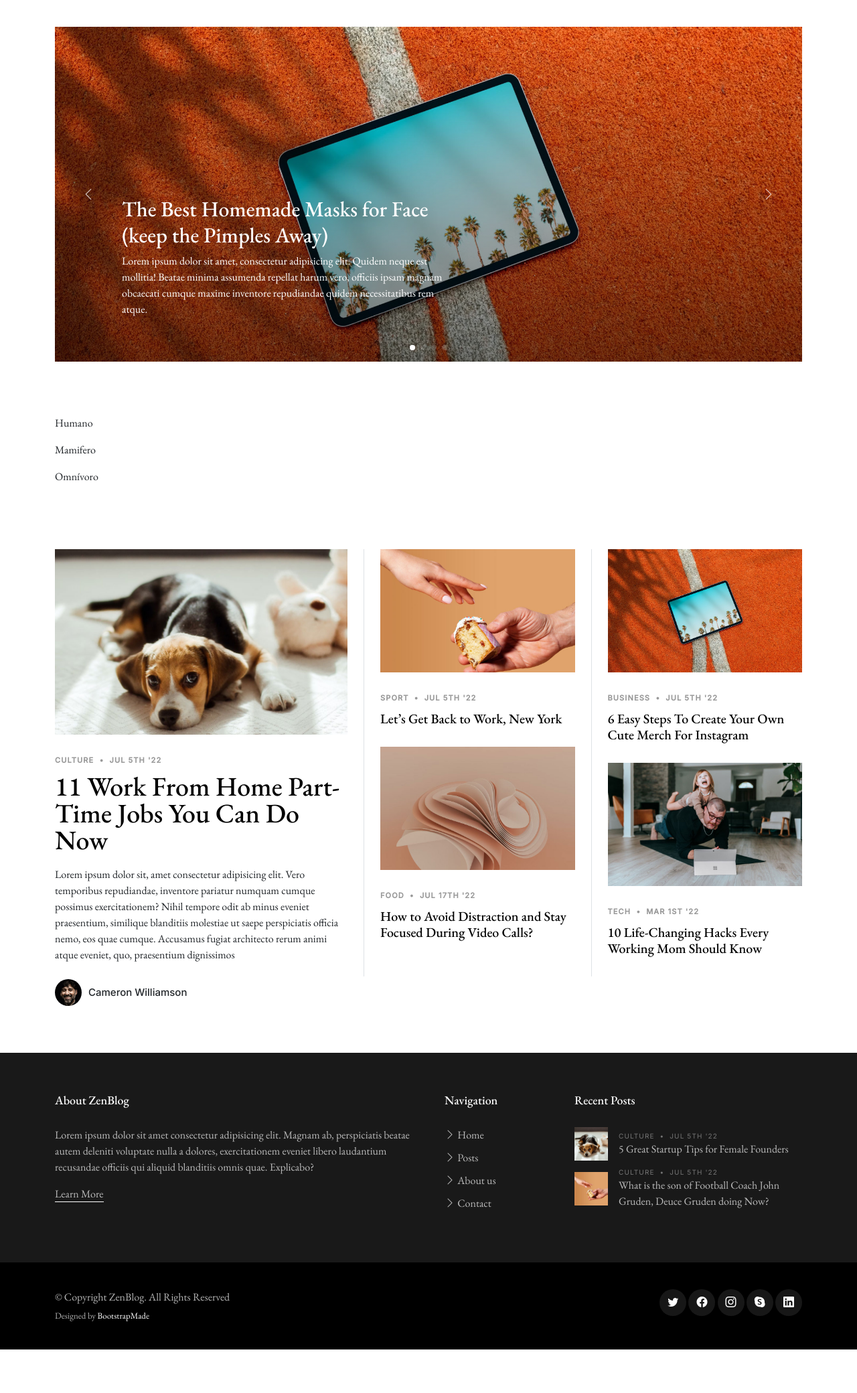
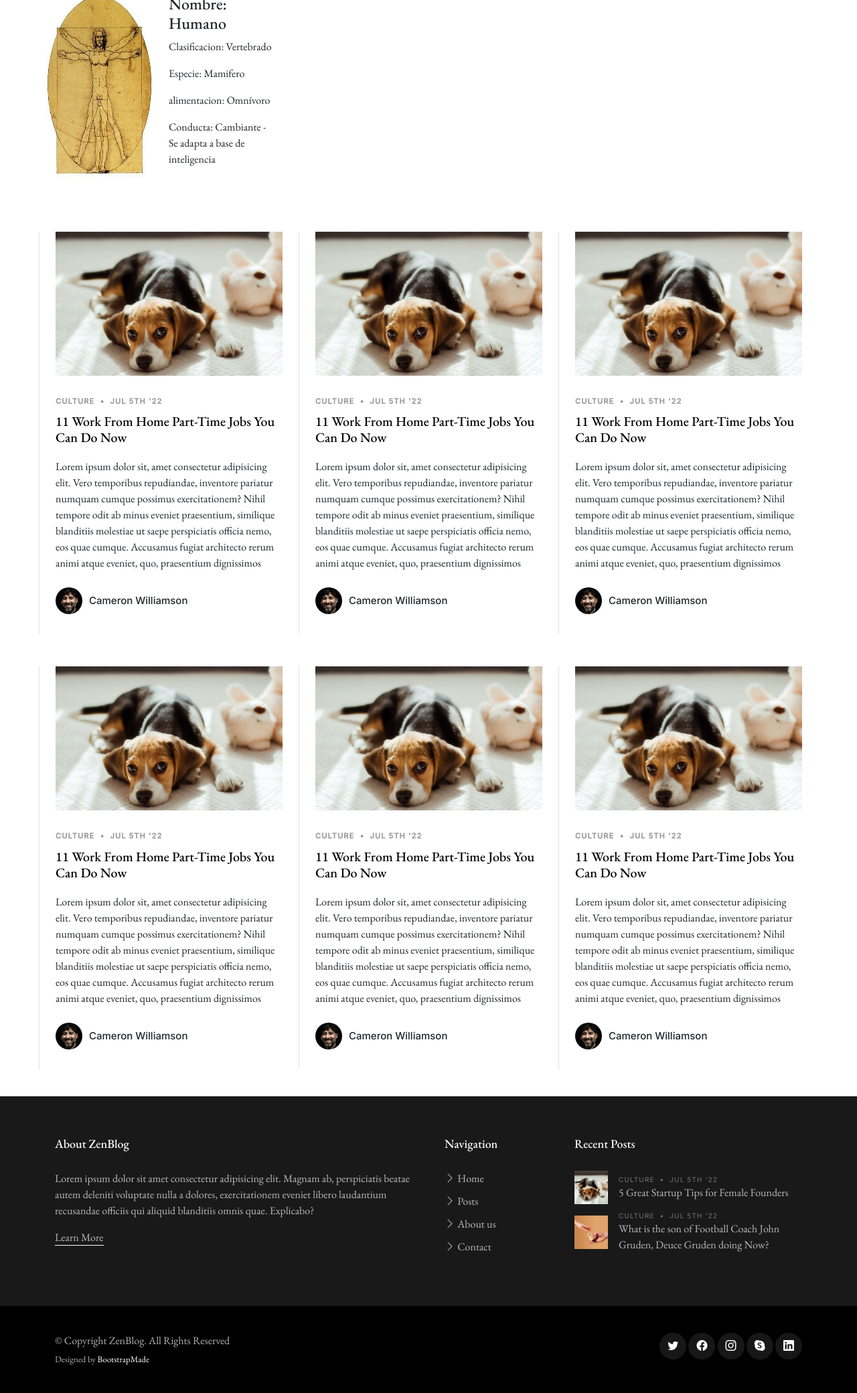
Before and after one commit to isak4567/AppZoo, a Django app: page /Appzoologico/ in a window 1280 px wide. Shown: the part 90-2170 px from the top of the page at 67% size. Before the commit the page ends 2105 px from the top, so only its background shows below. Run offline with Django 4.2, Linux system fonts and the light colour scheme; data comes from the database, SQL or seed files in the repository; both versions use the stored data as it was after the commit; some libraries are stand-ins or nearby versions; some web fonts are replaced.

Commit message:
Modificacion del html

```diff
--- a/Appzoologico/models.py
+++ b/Appzoologico/models.py
@@ -13,7 +13,7 @@ class Animal_GrupoPrincipal (models.Model):
         ('Insectivoros', 'Insectivoros'),
     ]
     alimentacion = models.CharField(max_length = 12, choices = AlimentacionElecciones, default='Omnívoro')
-    conducta = models.CharField(max_length = 45)
+    conducta = models.CharField(max_length = 150)
     imagenAnimal = models.ImageField(upload_to='animalesImg', null=True, blank = True)
 
     class Meta:
@@ -64,7 +64,7 @@ class Empleado (models.Model):
     nombre = models.CharField(max_length = 30)
     fecha_dEntrada = models.DateField()
     rol = models.CharField(max_length = 30, default='')
-    descripcion = models.TextField(max_length = 80, default='')
+    descripcion = models.TextField(max_length = 300, default='')
     imagenEmpleado = models.ImageField(upload_to='empleadosImg', null=True, blank = True)
 
     def __str__(self):
--- a/Appzoologico/templates/indexZoo.html
+++ b/Appzoologico/templates/indexZoo.html
@@ -73,9 +73,8 @@
             <img src="{{ imgPerfil }}" alt="avatar" class="figure-img img-fluid rounded-circle ">
           </button>
           <ul class="dropdown-menu" aria-labelledby="dropdownMenuButton1">
-            <li><a class="dropdown-item" href="{% url 'ActualizarPerfil' %}">Perfil</a></li>
-            <li><a class="dropdown-item" href="#">Another action</a></li>
-            <li><a class="dropdown-item" href="#">Something else here</a></li>
+            <li><a class="dropdown-item" href="{% url 'ActualizarPerfil' %}">Ver Perfil</a></li>
+            <li><a class="dropdown-item" href="#">Editar Perfil</a></li>
           </ul>
         </div>
 
@@ -91,7 +90,7 @@
 
     <h2>{{ mensaje }}</h2>
     <!-- ======= Hero Slider Section ======= -->
-    <section id="hero-slider" class="hero-slider">
+   <!-- <section id="hero-slider" class="hero-slider">
       <div class="container-md" data-aos="fade-in">
         <div class="row">
           <div class="col-12">
@@ -145,23 +144,35 @@
           </div>
         </div>
       </div>
-    </section><!-- End Hero Slider Section -->
+    </section>-->
+    <!-- End Hero Slider Section -->
 
     <section class="container">
-      {% for animal in vertebrados %}
+      <div class="row g-5">
+        {% for animal in vertebrados %}
+        <div class="row col-4">
+          <img class="col-6 img-fluid" src="{{ animal.imagenAnimal.url }}" alt="">
+          <div class="col-6">
+            <h4>Nombre:       {{ animal.nombre }}</h4>
+            <p>Clasificacion: {{ animal.Subfilo_Vertebrado}}</p>
+            <p>Especie:       {{ animal.Especie }}</p>
+            <p>alimentacion:  {{ animal.alimentacion }}</p>
+            <p>Conducta:      {{ animal.conducta }}</p>
 
-      <p>{{ animal.nombre }}</p>
-      <p>{{ animal.Especie }}</p>
-      <p>{{ animal.alimentacion }}</p>
+          </div>
+        </div>
+        {% endfor %}
+      </div>
 
-      {% endfor %}
+
+
     </section>
     <!-- ======= Post Grid Section ======= -->
     <section id="posts" class="posts">
       <div class="container" data-aos="fade-up">
         <div class="row g-5">
-          <div class="col-lg-5">
-            <div class="post-entry-1 lg">
+          <div class="col-lg-4 border-start custom-border">
+            <div class="post-entry-1 ">
               <a href="single-post.html"><img src="{% static 'assets/img/post-landscape-1.jpg' %}" alt="" class="img-fluid"></a>
               <div class="post-meta"><span class="date">Culture</span> <span class="mx-1">&bullet;</span> <span>Jul 5th '22</span></div>
               <h2><a href="single-post.html">11 Work From Home Part-Time Jobs You Can Do Now</a></h2>
@@ -174,36 +185,85 @@
                 </div>
               </div>
             </div>
-
           </div>
 
-          <div class="col-lg-7">
-            <div class="row g-5">
-              <div class="col-lg-6 border-start custom-border">
-                <div class="post-entry-1">
-                  <a href="single-post.html"><img src="{% static 'assets/img/post-landscape-2.jpg' %}" alt="" class="img-fluid"></a>
-                  <div class="post-meta"><span class="date">Sport</span> <span class="mx-1">&bullet;</span> <span>Jul 5th '22</span></div>
-                  <h2><a href="single-post.html">Let’s Get Back to Work, New York</a></h2>
-                </div>
-                <div class="post-entry-1">
-                  <a href="single-post.html"><img src="{% static 'assets/img/post-landscape-5.jpg' %}" alt="" class="img-fluid"></a>
-                  <div class="post-meta"><span class="date">Food</span> <span class="mx-1">&bullet;</span> <span>Jul 17th '22</span></div>
-                  <h2><a href="single-post.html">How to Avoid Distraction and Stay Focused During Video Calls?</a></h2>
+          <div class="col-lg-4 border-start custom-border">
+            <div class="post-entry-1 ">
+              <a href="single-post.html"><img src="{% static 'assets/img/post-landscape-1.jpg' %}" alt="" class="img-fluid"></a>
+              <div class="post-meta"><span class="date">Culture</span> <span class="mx-1">&bullet;</span> <span>Jul 5th '22</span></div>
+              <h2><a href="single-post.html">11 Work From Home Part-Time Jobs You Can Do Now</a></h2>
+              <p class="mb-4 d-block">Lorem ipsum dolor sit, amet consectetur adipisicing elit. Vero temporibus repudiandae, inventore pariatur numquam cumque possimus exercitationem? Nihil tempore odit ab minus eveniet praesentium, similique blanditiis molestiae ut saepe perspiciatis officia nemo, eos quae cumque. Accusamus fugiat architecto rerum animi atque eveniet, quo, praesentium dignissimos</p>
+
+              <div class="d-flex align-items-center author">
+                <div class="photo"><img src="{% static 'assets/img/person-1.jpg' %}" alt="" class="img-fluid"></div>
+                <div class="name">
+                  <h3 class="m-0 p-0">Cameron Williamson</h3>
                 </div>
               </div>
-              <div class="col-lg-6 border-start custom-border">
-                <div class="post-entry-1">
-                  <a href="single-post.html"><img src="{% static 'assets/img/post-landscape-3.jpg' %}" alt="" class="img-fluid"></a>
-                  <div class="post-meta"><span class="date">Business</span> <span class="mx-1">&bullet;</span> <span>Jul 5th '22</span></div>
-                  <h2><a href="single-post.html">6 Easy Steps To Create Your Own Cute Merch For Instagram</a></h2>
-                </div>
-                <div class="post-entry-1">
-                  <a href="single-post.html"><img src="{% static 'assets/img/post-landscape-6.jpg' %}" alt="" class="img-fluid"></a>
-                  <div class="post-meta"><span class="date">Tech</span> <span class="mx-1">&bullet;</span> <span>Mar 1st '22</span></div>
-                  <h2><a href="single-post.html">10 Life-Changing Hacks Every Working Mom Should Know</a></h2>
+            </div>
+          </div>
+
+          <div class="col-lg-4 border-start custom-border">
+            <div class="post-entry-1 ">
+              <a href="single-post.html"><img src="{% static 'assets/img/post-landscape-1.jpg' %}" alt="" class="img-fluid"></a>
+              <div class="post-meta"><span class="date">Culture</span> <span class="mx-1">&bullet;</span> <span>Jul 5th '22</span></div>
+              <h2><a href="single-post.html">11 Work From Home Part-Time Jobs You Can Do Now</a></h2>
+              <p class="mb-4 d-block">Lorem ipsum dolor sit, amet consectetur adipisicing elit. Vero temporibus repudiandae, inventore pariatur numquam cumque possimus exercitationem? Nihil tempore odit ab minus eveniet praesentium, similique blanditiis molestiae ut saepe perspiciatis officia nemo, eos quae cumque. Accusamus fugiat architecto rerum animi atque eveniet, quo, praesentium dignissimos</p>
+
+              <div class="d-flex align-items-center author">
+                <div class="photo"><img src="{% static 'assets/img/person-1.jpg' %}" alt="" class="img-fluid"></div>
+                <div class="name">
+                  <h3 class="m-0 p-0">Cameron Williamson</h3>
                 </div>
               </div>
+            </div>
+          </div>
 
+          <div class="col-lg-4 border-start custom-border">
+            <div class="post-entry-1 ">
+              <a href="single-post.html"><img src="{% static 'assets/img/post-landscape-1.jpg' %}" alt="" class="img-fluid"></a>
+              <div class="post-meta"><span class="date">Culture</span> <span class="mx-1">&bullet;</span> <span>Jul 5th '22</span></div>
+              <h2><a href="single-post.html">11 Work From Home Part-Time Jobs You Can Do Now</a></h2>
+              <p class="mb-4 d-block">Lorem ipsum dolor sit, amet consectetur adipisicing elit. Vero temporibus repudiandae, inventore pariatur numquam cumque possimus exercitationem? Nihil tempore odit ab minus eveniet praesentium, similique blanditiis molestiae ut saepe perspiciatis officia nemo, eos quae cumque. Accusamus fugiat architecto rerum animi atque eveniet, quo, praesentium dignissimos</p>
+
+              <div class="d-flex align-items-center author">
+                <div class="photo"><img src="{% static 'assets/img/person-1.jpg' %}" alt="" class="img-fluid"></div>
+                <div class="name">
+                  <h3 class="m-0 p-0">Cameron Williamson</h3>
+                </div>
+              </div>
+            </div>
+          </div>
+
+          <div class="col-lg-4 border-start custom-border">
+            <div class="post-entry-1 ">
+              <a href="single-post.html"><img src="{% static 'assets/img/post-landscape-1.jpg' %}" alt="" class="img-fluid"></a>
+              <div class="post-meta"><span class="date">Culture</span> <span class="mx-1">&bullet;</span> <span>Jul 5th '22</span></div>
+              <h2><a href="single-post.html">11 Work From Home Part-Time Jobs You Can Do Now</a></h2>
+              <p class="mb-4 d-block">Lorem ipsum dolor sit, amet consectetur adipisicing elit. Vero temporibus repudiandae, inventore pariatur numquam cumque possimus exercitationem? Nihil tempore odit ab minus eveniet praesentium, similique blanditiis molestiae ut saepe perspiciatis officia nemo, eos quae cumque. Accusamus fugiat architecto rerum animi atque eveniet, quo, praesentium dignissimos</p>
+
+              <div class="d-flex align-items-center author">
+                <div class="photo"><img src="{% static 'assets/img/person-1.jpg' %}" alt="" class="img-fluid"></div>
+                <div class="name">
+                  <h3 class="m-0 p-0">Cameron Williamson</h3>
+                </div>
+              </div>
+            </div>
+          </div>
+
+          <div class="col-lg-4 border-start custom-border">
+            <div class="post-entry-1 ">
+              <a href="single-post.html"><img src="{% static 'assets/img/post-landscape-1.jpg' %}" alt="" class="img-fluid"></a>
+              <div class="post-meta"><span class="date">Culture</span> <span class="mx-1">&bullet;</span> <span>Jul 5th '22</span></div>
+              <h2><a href="single-post.html">11 Work From Home Part-Time Jobs You Can Do Now</a></h2>
+              <p class="mb-4 d-block">Lorem ipsum dolor sit, amet consectetur adipisicing elit. Vero temporibus repudiandae, inventore pariatur numquam cumque possimus exercitationem? Nihil tempore odit ab minus eveniet praesentium, similique blanditiis molestiae ut saepe perspiciatis officia nemo, eos quae cumque. Accusamus fugiat architecto rerum animi atque eveniet, quo, praesentium dignissimos</p>
+
+              <div class="d-flex align-items-center author">
+                <div class="photo"><img src="{% static 'assets/img/person-1.jpg' %}" alt="" class="img-fluid"></div>
+                <div class="name">
+                  <h3 class="m-0 p-0">Cameron Williamson</h3>
+                </div>
+              </div>
             </div>
           </div>
 
--- a/Appzoologico/views.py
+++ b/Appzoologico/views.py
@@ -7,6 +7,7 @@ from .forms import  UsuarioFormulario, EmpleadoF, EditarPerfil, ImagenPerfil
 from django.views.generic.edit import CreateView
 from django.urls import reverse_lazy
 from django.contrib.auth.forms import AuthenticationForm, UserCreationForm
+from django.contrib.auth.models import User
 from django.contrib.auth import login, authenticate
 
 # Create your views here.
@@ -17,6 +18,7 @@ def view_zool(request):
 
     try:
         avatar = Avatar.objects.get(user = request.user)
+        print(avatar.imagen)
     except:
         return render(request, "indexZoo.html",  {"vertebrados": vertebrados})
 
@@ -28,7 +30,9 @@ def view_posts(request):
 
 def view_about(request):
 
-    return render(request, "About.html")
+    empleados = Empleado.objects.all()
+
+    return render(request, "About.html", {"Empleados": empleados})
 
 def view_contact(request):
 
@@ -53,7 +57,10 @@ def view_Login(request):
             if user:
 
                 login(request, user)
-                avatar = Avatar.objects.get(user = request.user)
+                try:
+                    avatar = Avatar.objects.get(user = request.user)
+                except:
+                    return render(request, "indexZoo.html",  {"mensaje": f'Bienvenido {nombre}'})
 
                 return render(request, "IndexZoo.html", {"mensaje": f'Bienvenido {nombre}', "imgPerfil": avatar.imagen.url})
             else:
@@ -79,6 +86,10 @@ def view_Registrarse(request):
 
             informacion = miFormulario.cleaned_data["username"]
             miFormulario.save()
+
+            usuario = User.objects.get(username = informacion)
+            avatar = Avatar(user= usuario, imagen= "avatares/default.png")
+            avatar.save()
 
             return render(request, "IndexZoo.html", {"mensaje": f'Te has Registrado satisfactoriamente {informacion}'})
 
@@ -112,7 +123,8 @@ def view_Editar_Perfil(request):
 
             try:
                 print(request.FILES['imagen'])
-                avatar.imagen.delete()
+                if avatar.imagen != "avatares/default.png":
+                    avatar.imagen.delete()
             except:
                 print("")
 
```
Also changed, not shown: Appzoologico/templates/About.html (+6 -4 lines), Appzoologico/migrations/0010_alter_animal_gruposecundario1_conducta_and_more.py (added), db.sqlite3, media/animalesImg/imagen_2022-11-23_230118377.png (added), media/avatares/1662339438740548.jpg (added), media/avatares/79073125_p7.jpg (added), media/avatares/80220819_1745682475569130_5748213577030828032_n.jpg (added), media/avatares/82.jpg (added), media/avatares/default.png (added), media/empleadosImg/IMGP3116.JPG (added).
